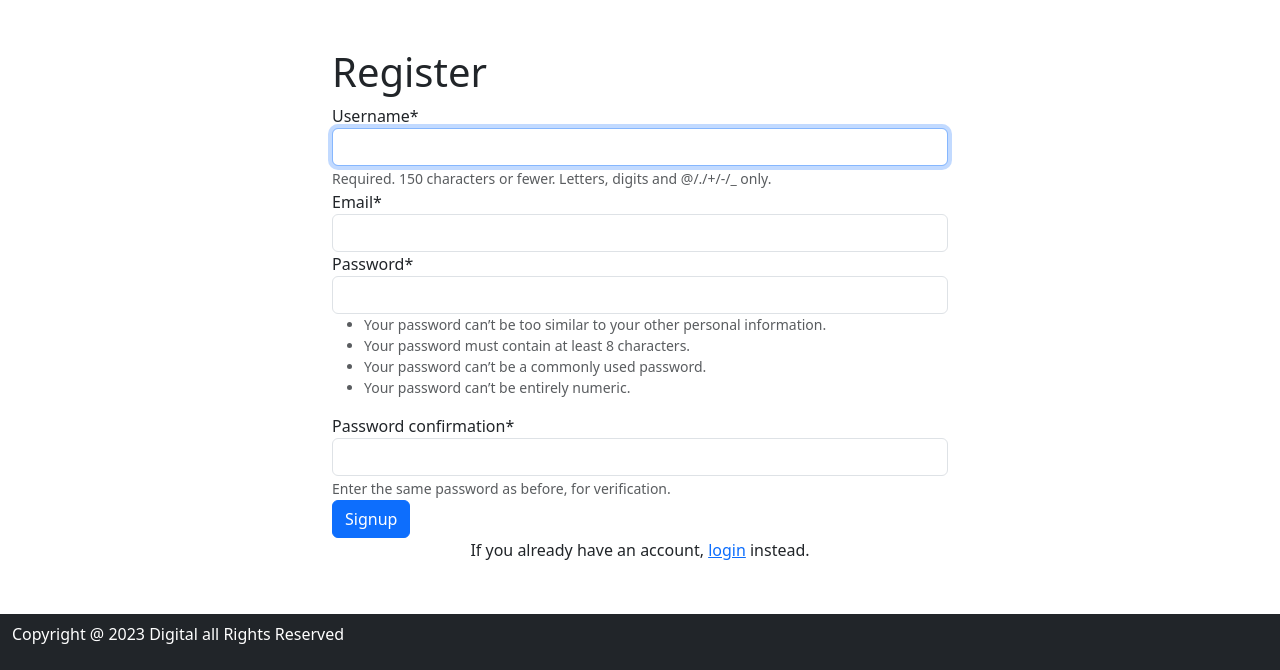
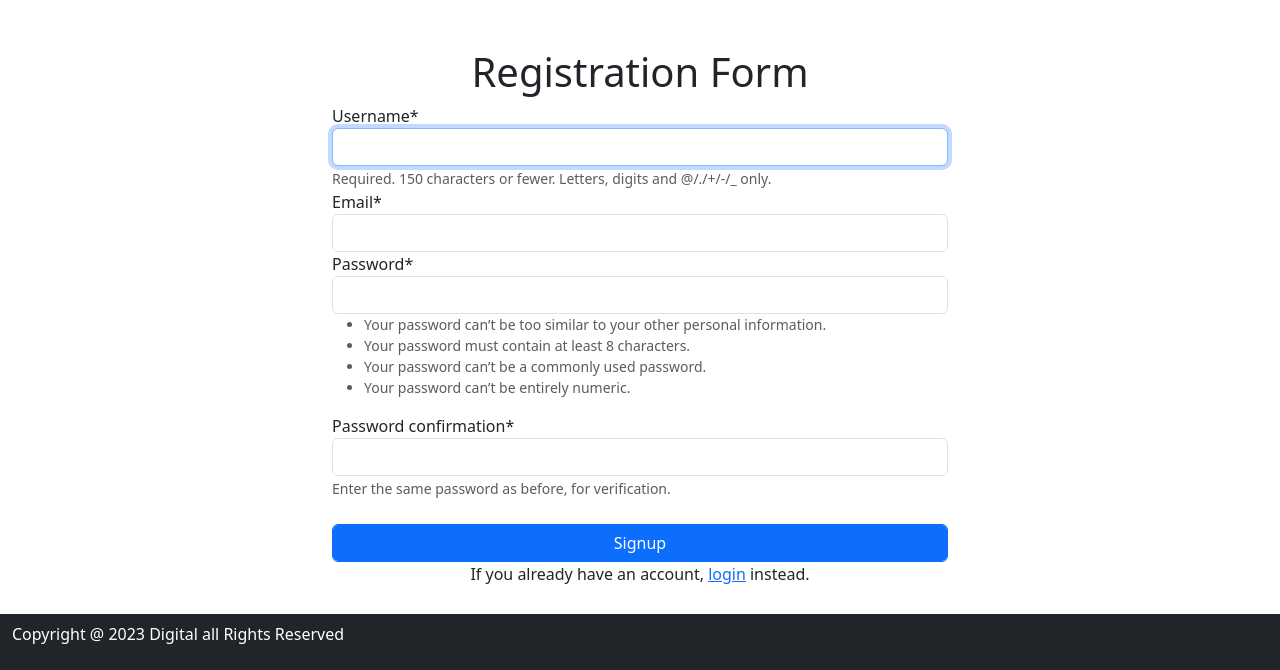
Before and after one commit to Vishnusureshkumar/CRS, a Django app: page /user/signup/ in a window 1280 px wide. Shown: the part 130-800 px from the top of the page. Run offline with Django 4.2, Linux system fonts and the light colour scheme; some libraries are stand-ins or nearby versions.

Commit message:
first commit

```diff
--- a/complaints/templates/user/logi.html
+++ b/complaints/templates/user/logi.html
@@ -11,7 +11,7 @@
             {% csrf_token %}
             {{ login_form|crispy }}
           <br>
-          <button class="btn btn-primary" type="submit">Login</button>
+          <button class="form-control btn btn-primary" type="submit">Login</button>
     </form>
         <p class="text-center">Don't have an account? <a href="{% url 'signup' %}">Create an account</a>.</p>
       </div>
@@ -34,7 +34,7 @@
         </div>
 
 
-        <!-- <input type="button" value=""> -->
+         <input type="button" value=""> -->
         <!-- <div class="social">
           <div class="go"><i class="fab fa-google"></i>  Google</div>
           <div class="fb"><i class="fab fa-facebook"></i>  Facebook</div>
--- a/complaints/templates/user/signup.html
+++ b/complaints/templates/user/signup.html
@@ -5,11 +5,11 @@
 
     <!--Register-->
     <div class="container w-50 my-5">
-        <h1>Register</h1>
-        <form method="POST">
+        <h1 class="text-center">Registration Form</h1>
+        <form  method="POST">
             {% csrf_token %}
             {{ register_form|crispy }}
-            <button class="btn btn-primary" type="submit">Signup</button>
+        <br>    <button class="form-control btn btn-primary" type="submit">Signup</button>
         </form>
         <p class="text-center">If you already have an account, <a href="{% url 'logi' %}">login</a> instead.</p>
     </div>
```
Also changed, not shown: db.sqlite3.
